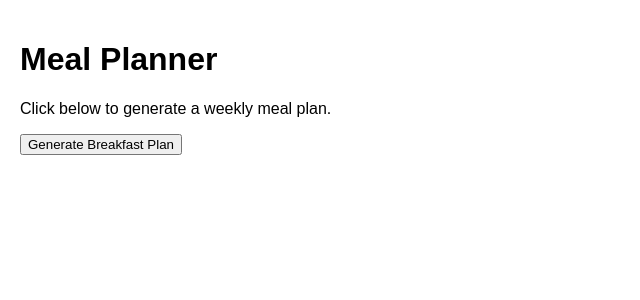
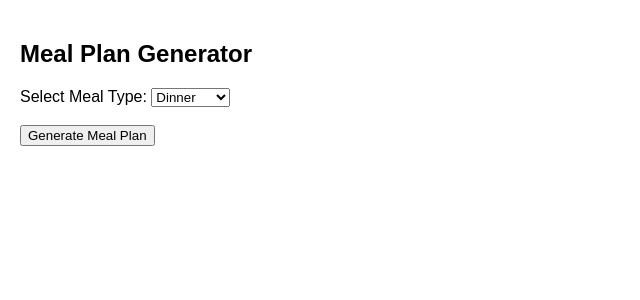
Before and after one commit to maa11235/meal-planner-frontend, a React (Create React App) app: page / in a window 1280 px wide. Shown: the top 300 px of the page, without its empty margins (0-640 px from the left). Built offline with nearby package versions, Linux system fonts and the light colour scheme.

Commit message:
attempt to simply call generate meal plan

```diff
--- a/src/App.js
+++ b/src/App.js
@@ -1,61 +1,44 @@
 import React, { useState } from "react";
 
 function App() {
-  const [mealPlan, setMealPlan] = useState(null);
-  const [loading, setLoading] = useState(false);
-  const [error, setError] = useState(null);
+  const [mealType, setMealType] = useState("dinner");
 
-  // Function to call the backend
-  async function fetchMealPlan(mealType) {
+  const handleGenerate = async () => {
     try {
-      const response = await fetch("/generate-meal-plan", {
+      const response = await fetch("https://api.meal-planner.techexamprep.com/generate-meal-plan", {
         method: "POST",
-        headers: { "Content-Type": "application/json" },
+        headers: {
+          "Content-Type": "application/json",
+        },
         body: JSON.stringify({ meal_type: mealType }),
       });
 
-      if (!response.ok) {
-        throw new Error("Failed to fetch meal plan");
-      }
-
-      return await response.json();
-    } catch (err) {
-      throw err;
+      const data = await response.json();
+      console.log("Meal Plan:", data);
+    } catch (error) {
+      console.error("Error generating meal plan:", error);
     }
-  }
-
-  // Handler for button click
-  async function handleMealPlanFetch(mealType) {
-    setLoading(true);
-    setError(null);
-    setMealPlan(null);
-
-    try {
-      const plan = await fetchMealPlan(mealType);
-      setMealPlan(plan);
-    } catch (err) {
-      setError(err.message);
-    } finally {
-      setLoading(false);
-    }
-  }
+  };
 
   return (
     <div style={{ padding: "20px", fontFamily: "Arial" }}>
-      <h1>Meal Planner</h1>
-      <p>Click below to generate a weekly meal plan.</p>
+      <h2>Meal Plan Generator</h2>
 
-      <button onClick={() => handleMealPlanFetch("breakfast")}>
-        Generate Breakfast Plan
-      </button>
+      <label htmlFor="mealType">Select Meal Type: </label>
+      <select
+        id="mealType"
+        value={mealType}
+        onChange={(e) => setMealType(e.target.value)}
+      >
+        <option value="dinner">Dinner</option>
+        <option value="lunch">Lunch</option>
+        <option value="breakfast">Breakfast</option>
+      </select>
 
-      {loading && <p>Loading...</p>}
-      {error && <p style={{ color: "red" }}>{error}</p>}
-      {mealPlan && (
-        <pre style={{ background: "#f4f4f4", padding: "10px" }}>
-          {JSON.stringify(mealPlan, null, 2)}
-        </pre>
-      )}
+      <br />
+      <br />
+
+      <button onClick={handleGenerate}>Generate Meal Plan</button>
     </div>
   );
 }
```
